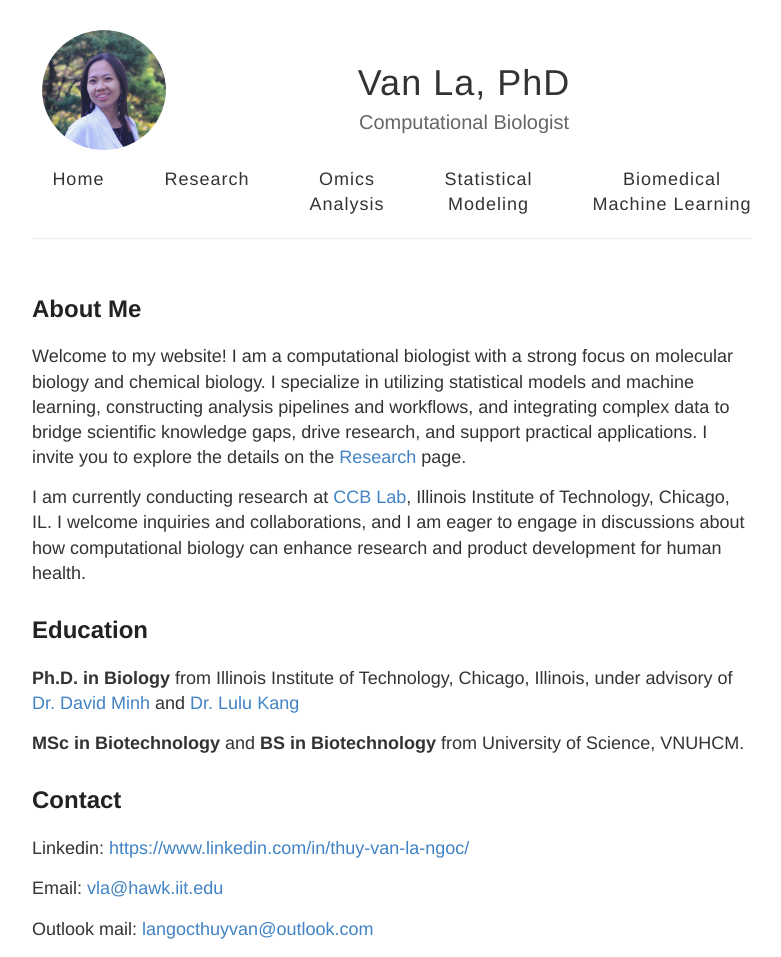
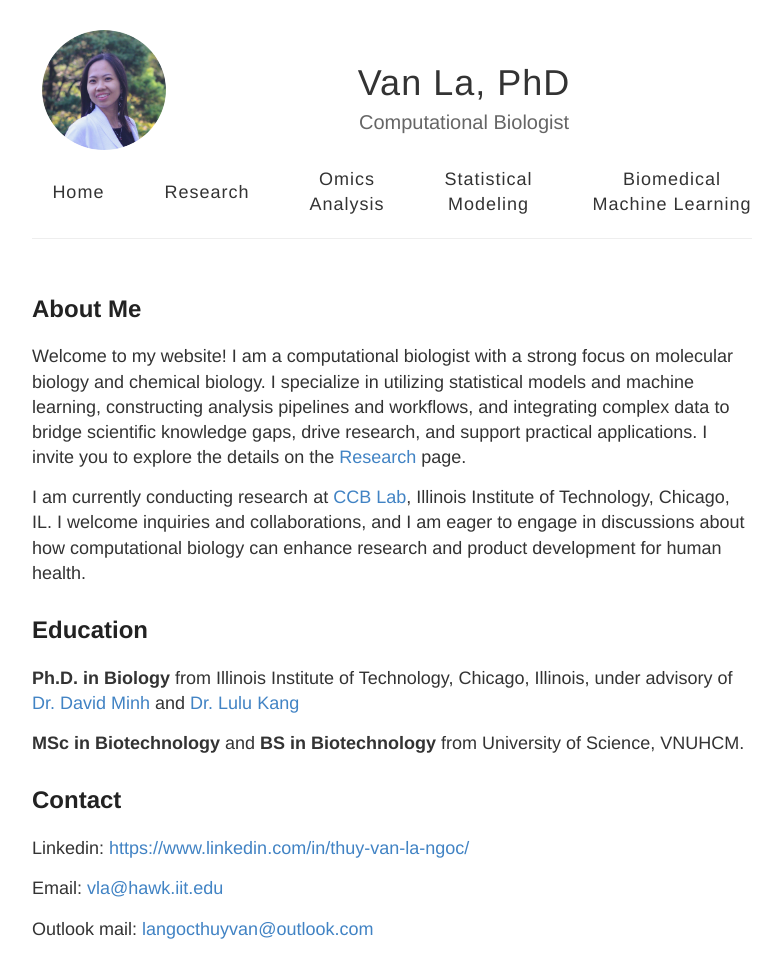
Before and after one commit to vanngocthuyla/Data_Analysis, a Jekyll site: the page built from index.md, in a window 1280 px wide. Shown: the whole page, without its empty margins (248-1029 px from the left). Built offline with Jekyll 4.4.1, drawn with Linux system fonts in a browser that asks for light colours.

Commit message:
Update default.html

```diff
--- a/_layouts/default.html
+++ b/_layouts/default.html
@@ -62,13 +62,14 @@
           </div>
 
           <!-- Navigation outside the info box -->
-          <nav style="margin-top: 20px; text-align: center; display: flex; justify-content: center; gap: 40px;">
-            <a href="{{ site.url }}" style="text-align: center;">Home</a>
-            <a href="{{ site.url }}/research" style="text-align: center;">Research</a>
+          <nav style="margin-top: 20px; text-align: center; display: flex; justify-content: center; align-items: center; gap: 40px;">
+            <a href="{{ site.url }}" style="text-align: center; display: flex; align-items: center;">Home</a>
+            <a href="{{ site.url }}/research" style="text-align: center; display: flex; align-items: center;">Research</a>
             <a href="{{ site.url }}/omics" style="text-align: center;">Omics<br>Analysis</a>
             <a href="{{ site.url }}/modeling" style="text-align: center;">Statistical<br>Modeling</a>
             <a href="{{ site.url }}/machine_learning" style="text-align: center;">Biomedical<br>Machine Learning</a>
           </nav>
+
         </header>
       </div>
     </div>
```
